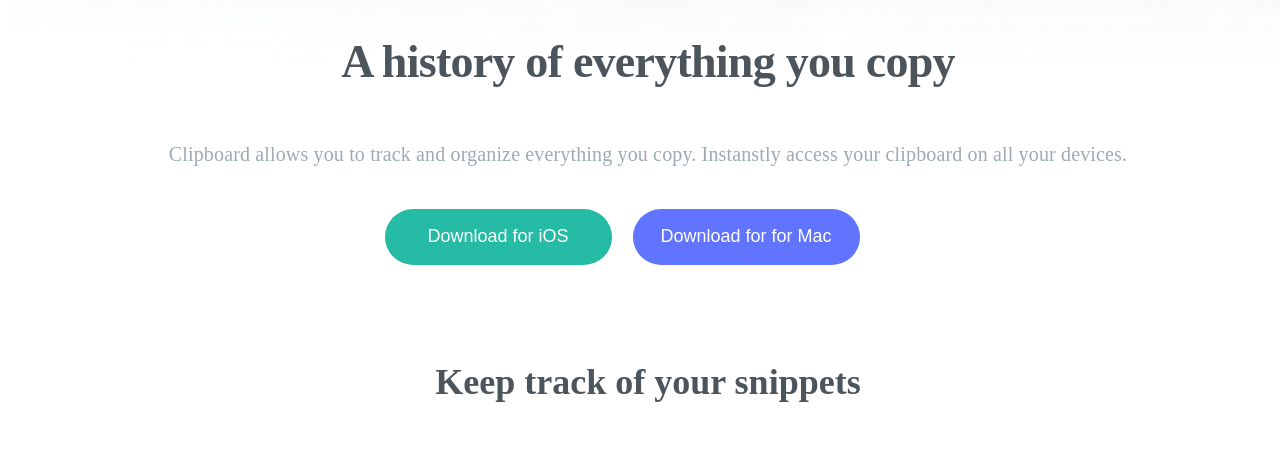
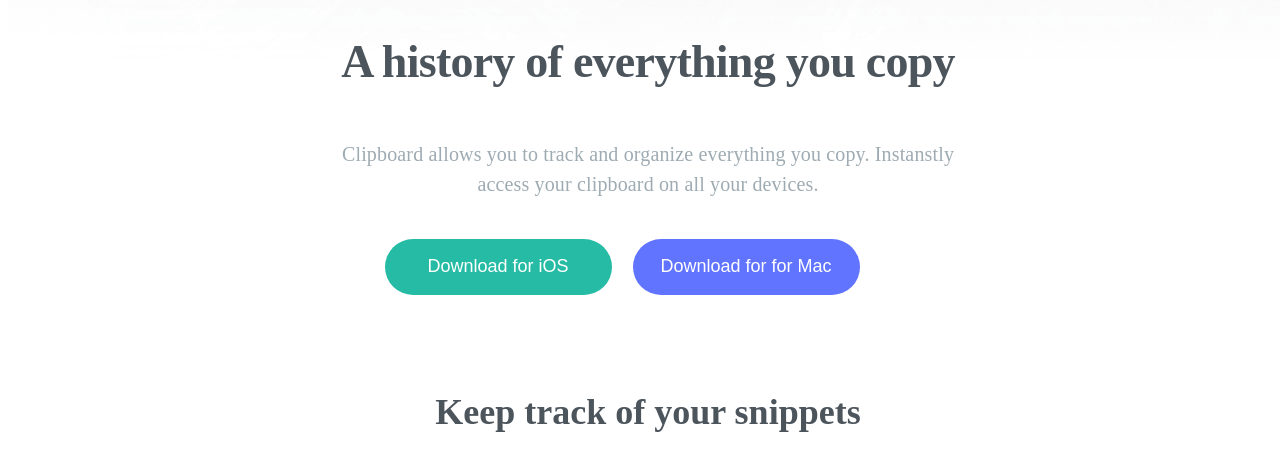
Before and after one commit to sweetieARKO/clipboard-landing-page, a plain HTML site: page index.html in a window 1280 px wide. Shown: the part 265-721 px from the top of the page. Drawn offline with Linux system fonts and the light colour scheme; a web font is replaced by a local one.

Commit message:
new changes

```diff
--- a/css/index.css
+++ b/css/index.css
@@ -57,7 +57,7 @@ body{
     display: flex;
     align-items: center;
     justify-content: center;
-    width: 78%;
+    width: 50%;
     letter-spacing: 0.15px;
     line-height: 30px;
     vertical-align: top;
```
